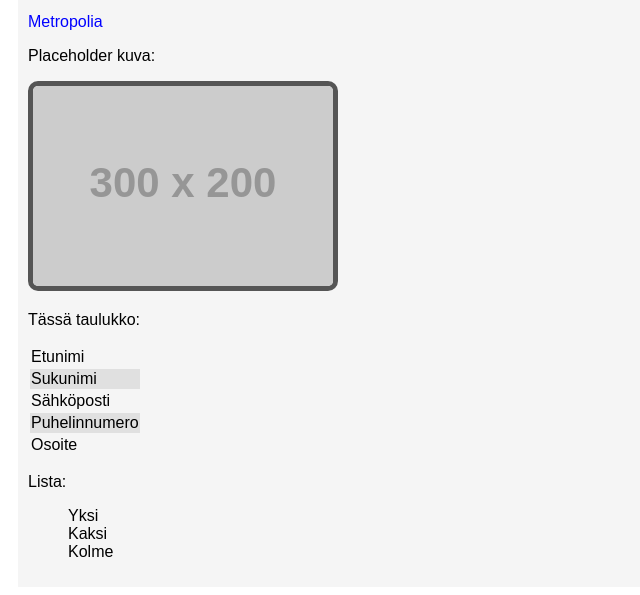
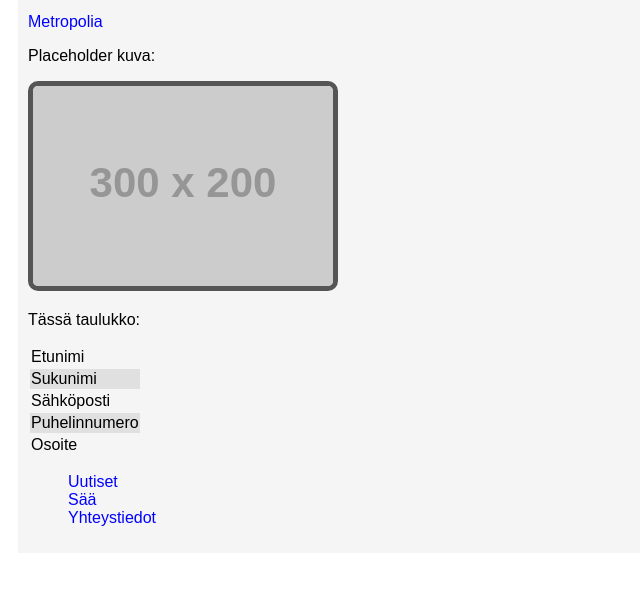
Before and after one commit to Mihuy1/wsk-tehtavat, a plain HTML site: page html/index.html in a window 1280 px wide. Shown: the part 121-716 px from the top of the page, without its empty margins (0-640 px from the left). Drawn offline with Linux system fonts and the light colour scheme; placeholder pictures from the web are drawn by us.

Commit message:
Changes to html

```diff
--- a/html/index.html
+++ b/html/index.html
@@ -30,11 +30,10 @@
           <td>Osoite</td>
         </tr>
       </table>
-      <p>Lista:</p>
       <ul>
-        <li>Yksi</li>
-        <li>Kaksi</li>
-        <li>Kolme</li>
+        <li><a href="#uutiset">Uutiset</a></li>
+        <li><a href="#sää">Sää</a></li>
+        <li><a href="#yhteystiedot">Yhteystiedot</a></li>
       </ul>
     </div>
   </body>
```
